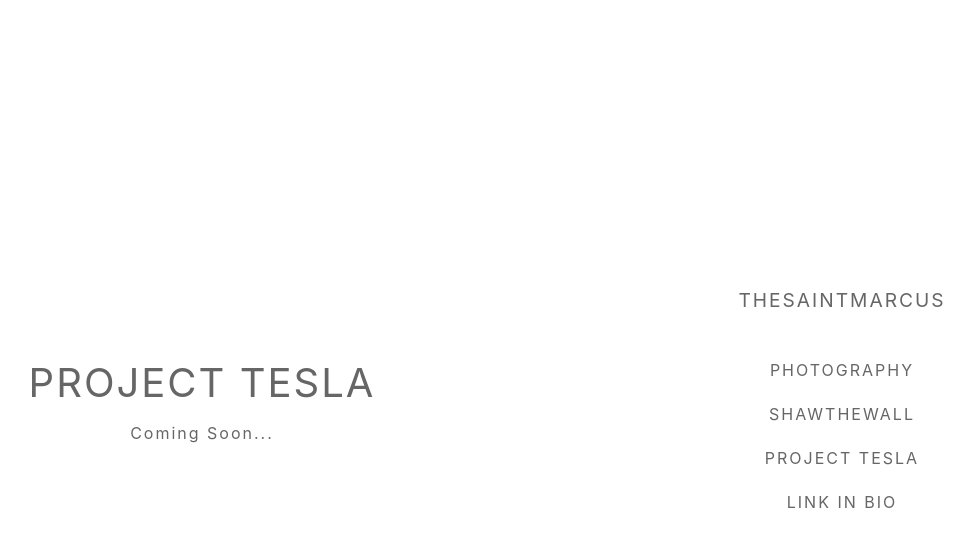
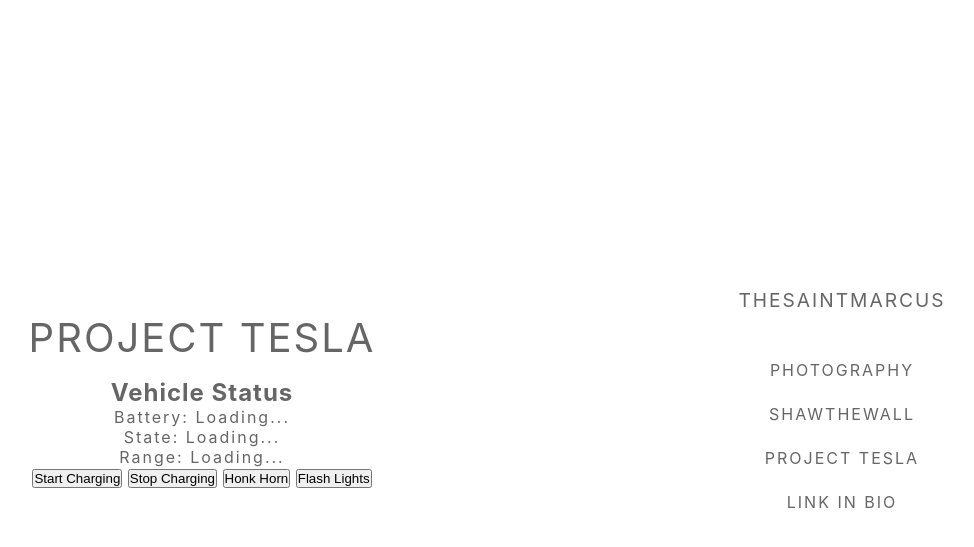
Before and after one commit to marcuslazell/MLSII-Website, a Flask app: page /tesla in a window 1280 px wide. Shown: the top 547 px of the page, without its empty margins (278-1252 px from the left). Run offline with Flask 2, Linux system fonts and the light colour scheme.

Commit message:
Added Tesla Api

```diff
--- a/app.py
+++ b/app.py
@@ -1,15 +1,30 @@
 import os
-from flask import Flask, render_template, request, url_for
+from flask import Flask, render_template, request, url_for, jsonify
 from werkzeug.utils import secure_filename
+from tesla_api import TeslaApiClient
+from dotenv import load_dotenv
+from functools import wraps
 
+# Initialize Flask and load environment variables
 app = Flask(__name__)
+load_dotenv()
 
-# Update the upload folder path to match new structure
-UPLOAD_FOLDER = 'static/portfolio'  # Changed from 'static/images/portfolio'
+# Configuration
+UPLOAD_FOLDER = 'static/portfolio'
 ALLOWED_EXTENSIONS = {'png', 'jpg', 'jpeg', 'gif', 'mp4'}
-
 app.config['UPLOAD_FOLDER'] = UPLOAD_FOLDER
 
+# Security decorator
+def require_api_key(f):
+    @wraps(f)
+    def decorated(*args, **kwargs):
+        api_key = request.headers.get('X-Api-Key')
+        if api_key and api_key == os.getenv('API_KEY'):
+            return f(*args, **kwargs)
+        return jsonify({'message': 'Unauthorized'}), 401
+    return decorated
+
+# Helper functions
 def allowed_file(filename):
     return '.' in filename and filename.rsplit('.', 1)[1].lower() in ALLOWED_EXTENSIONS
 
@@ -18,7 +33,7 @@ def get_file_type(filename):
     return 'video' if ext == 'mp4' else 'image'
 
 def get_portfolio_items():
-    portfolio_path = os.path.join(app.static_folder, 'portfolio')  # Changed from 'images/portfolio'
+    portfolio_path = os.path.join(app.static_folder, 'portfolio')
     if not os.path.exists(portfolio_path):
         os.makedirs(portfolio_path)
 
@@ -26,12 +41,31 @@ def get_portfolio_items():
     for filename in os.listdir(portfolio_path):
         if allowed_file(filename):
             items.append({
-                'url': url_for('static', filename=f'portfolio/{filename}'),  # Changed from 'images/portfolio/{filename}'
+                'url': url_for('static', filename=f'portfolio/{filename}'),
                 'description': filename.split('.')[0],
                 'type': get_file_type(filename)
             })
     return items
 
+# Tesla API functions
+async def connect_tesla():
+    email = os.getenv('TESLA_EMAIL')
+    password = os.getenv('TESLA_PASSWORD')
+    client = TeslaApiClient(email, password)
+    return client
+
+async def get_vehicle_data():
+    client = await connect_tesla()
+    vehicles = await client.list_vehicles()
+    return vehicles
+
+async def set_charging_limit(limit):
+    client = await connect_tesla()
+    vehicles = await client.list_vehicles()
+    vehicle = vehicles[0]
+    await vehicle.controls.set_charge_limit(limit)
+
+# Routes
 @app.route('/')
 def index():
     return render_template('index.html')
@@ -49,6 +83,16 @@ def tesla():
 def links():
     return render_template('links.html')
 
+# API Routes
+@app.route('/api/tesla/status', methods=['GET'])
+@require_api_key
+async def get_status():
+    try:
+        vehicles = await get_vehicle_data()
+        return jsonify({'status': 'success', 'data': vehicles})
+    except Exception as e:
+        return jsonify({'status': 'error', 'message': str(e)})
+
 @app.route('/upload', methods=['POST'])
 def upload_file():
     if 'file' not in request.files:
--- a/templates/tesla.html
+++ b/templates/tesla.html
@@ -4,7 +4,26 @@
 <div class="tesla-container">
     <div class="tesla-content">
         <h1>PROJECT TESLA</h1>
-        <p>Coming Soon...</p>
+
+        <!-- Vehicle Status -->
+        <div class="vehicle-status">
+            <h2>Vehicle Status</h2>
+            <p id="batteryLevel">Battery: Loading...</p>
+            <p id="chargingState">State: Loading...</p>
+            <p id="range">Range: Loading...</p>
+        </div>
+
+        <!-- Controls -->
+        <div class="controls">
+            <button onclick="startCharging()">Start Charging</button>
+            <button onclick="stopCharging()">Stop Charging</button>
+            <button onclick="honkHorn()">Honk Horn</button>
+            <button onclick="flashLights()">Flash Lights</button>
+        </div>
     </div>
 </div>
+
+<script>
+    // Add JavaScript for Tesla controls here
+</script>
 {% endblock %}
```
Also changed, not shown: 2 other files.
